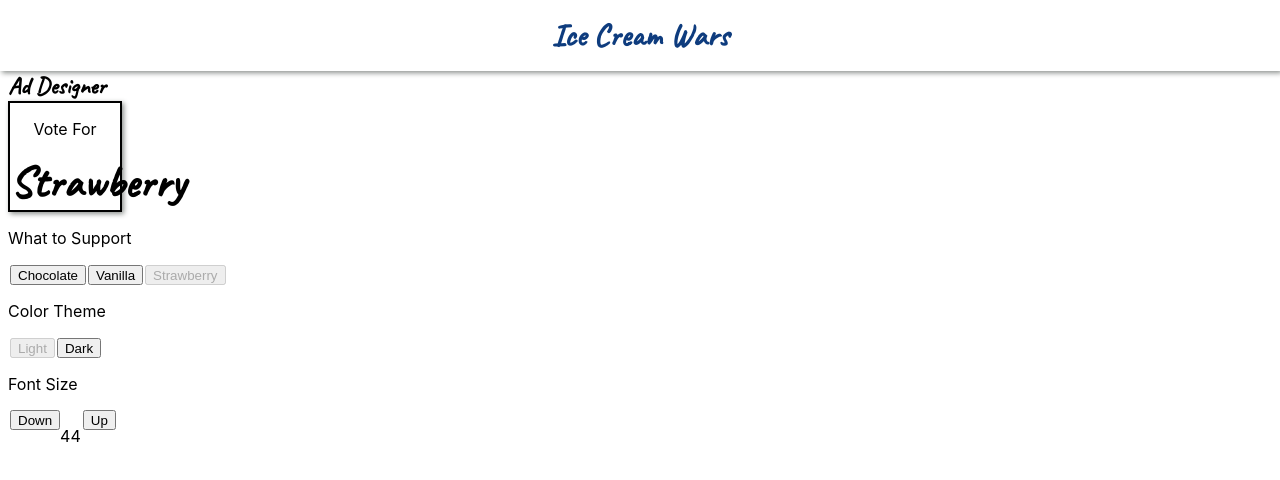
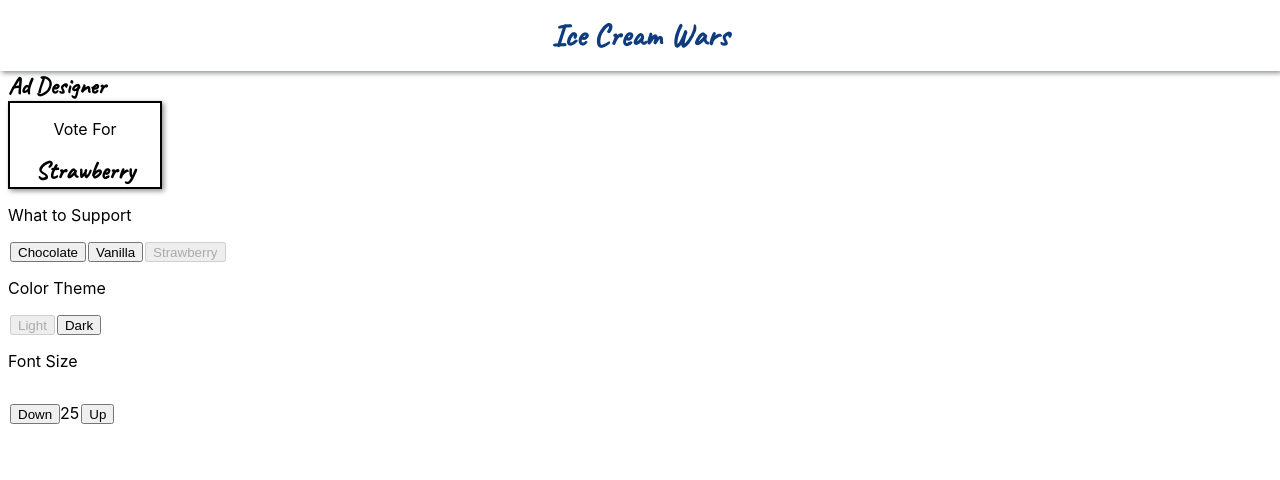
Before and after one commit to g-marlee/icecream-lab-1, a React (Create React App) app: page / in a window 1280 px wide. Shown: the top 480 px of the page. Built offline with nearby package versions, Linux system fonts and the light colour scheme.

Commit message:
Adjused button display

```diff
--- a/src/components/AdDesigner.tsx
+++ b/src/components/AdDesigner.tsx
@@ -7,7 +7,7 @@ import "./AdDesigner.css";
 function AdDesigner() {
     const [flavor, setFlavor] = useState("Strawberry");
     const [mode, setMode] = useState("-light");
-    const [fontSize, setFontSize] = useState(44);
+    const [fontSize, setFontSize] = useState(25);
 
     const handleChocolateButton = () => {
         setFlavor("Chocolate");
@@ -38,7 +38,7 @@ function AdDesigner() {
     }
     return (<div style={{marginLeft: '8px'}}>
             <h2 className="caveat-font">Ad Designer</h2>
-            <div className= {"ad" + mode} style={{display: 'flex', flexDirection: 'column', textAlign: 'center', border: '2px solid black', width: "110px"}}>
+            <div className= {"ad" + mode} style={{display: 'flex', flexDirection: 'column', textAlign: 'center', border: '2px solid black', width: "150px"}}>
                 <p>Vote For</p><h3 style={{fontSize: fontSize}}>{flavor}</h3>
             </div>
             <div>
@@ -54,7 +54,7 @@ function AdDesigner() {
             </div>
             <div>
                 <p>Font Size</p>
-                <div style={{display: 'flex', flexDirection: 'row', alignContent: 'top'}}>
+                <div style={{display: 'flex', flexDirection: 'row', alignItems: 'baseline'}}>
                 <button onClick={handleDownButton}>Down</button>
                 <p>{fontSize}</p>
                 <button onClick={handleUpButton}>Up</button>
```
